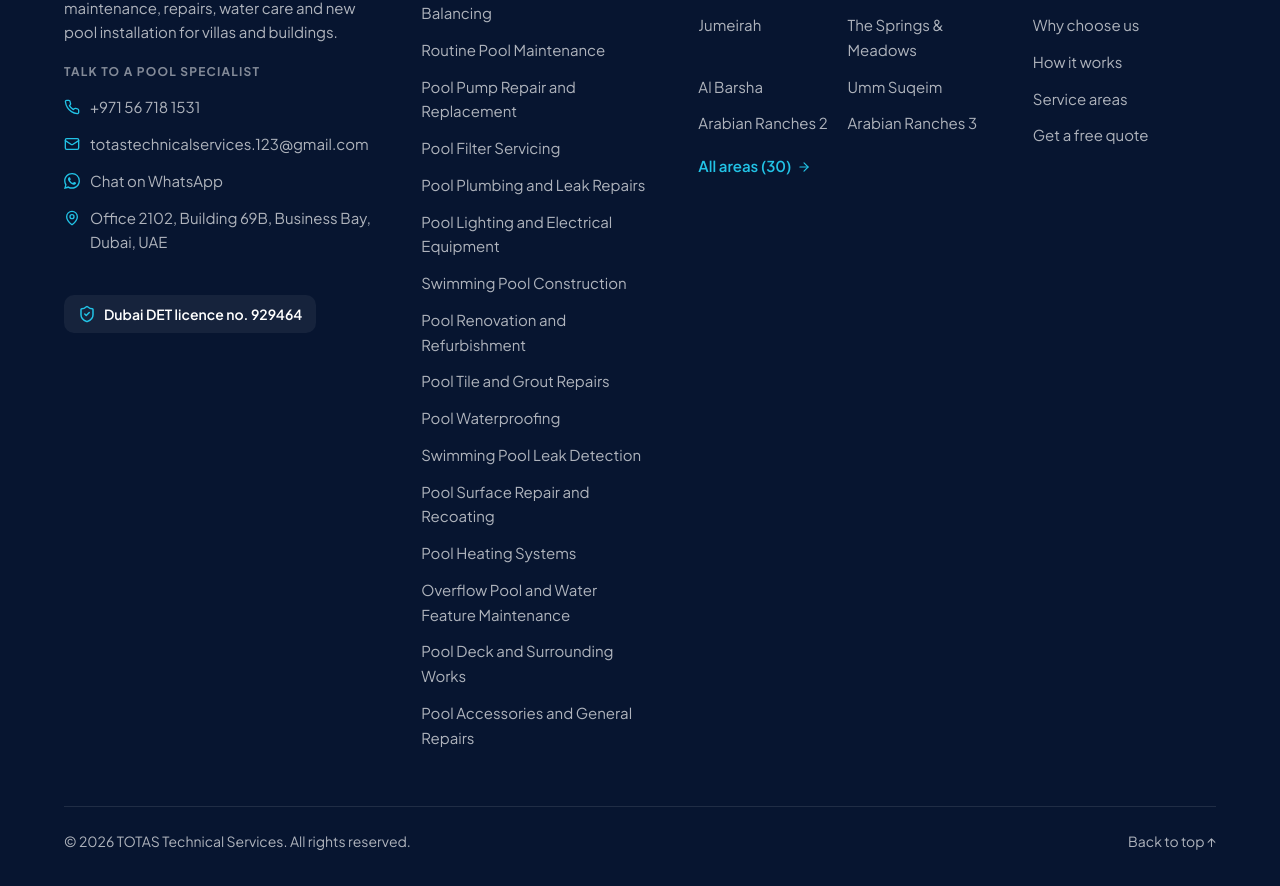
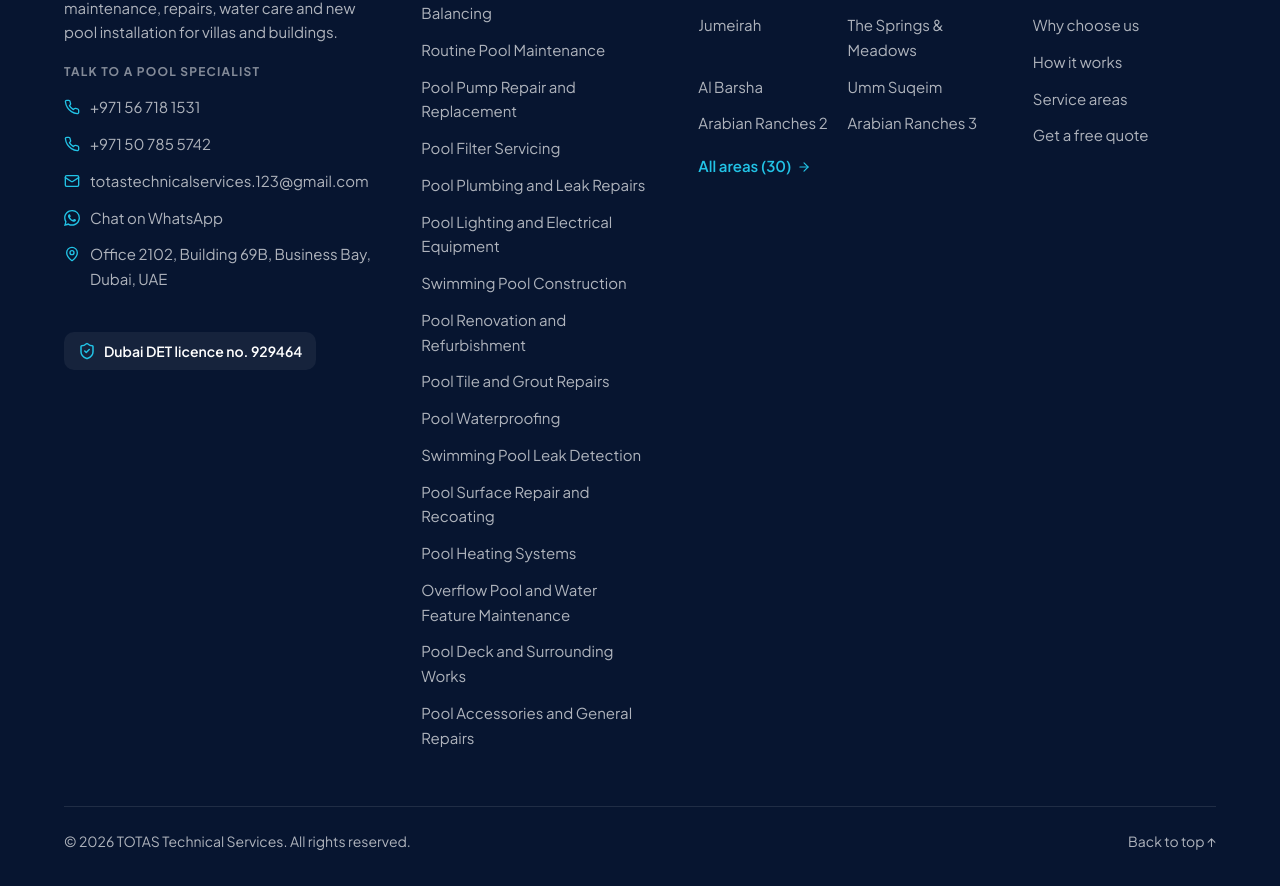
Before and after one commit to ManyamNaveen/Totas-Technical-Services, a React (Vite) app: page / in a window 1280 px wide. Shown: the part 9387-10273 px from the top of the page. Built offline with nearby package versions, Linux system fonts and the light colour scheme.

Commit message:
Add alternate mobile number to footer

```diff
--- a/src/components/Footer.jsx
+++ b/src/components/Footer.jsx
@@ -32,6 +32,7 @@ export default function Footer() {
           <p className="footer__label">Talk to a pool specialist</p>
           <ul className="footer__contact">
             <li><Phone size={16} /><a href={`tel:+${business.phoneRaw}`}>{business.phone}</a></li>
+            <li><Phone size={16} /><a href={`tel:+${business.alternatePhoneRaw}`}>{business.alternatePhone}</a></li>
             <li><Mail size={16} /><a href={`mailto:${business.email}`}>{business.email}</a></li>
             <li><WhatsAppIcon size={16} /><a href={whatsappLink()} target="_blank" rel="noopener noreferrer">Chat on WhatsApp</a></li>
             <li><MapPin size={16} /><a href={business.mapsUrl} target="_blank" rel="noopener noreferrer">{business.address}</a></li>
--- a/src/config.js
+++ b/src/config.js
@@ -8,6 +8,8 @@ export const business = {
   // Business mobile number listed on the DET trade license.
   phone: '+971 56 718 1531',
   phoneRaw: '971567181531',
+  alternatePhone: '+971 50 785 5742',
+  alternatePhoneRaw: '971507855742',
   email: 'totastechnicalservices.123@gmail.com',
   whatsappRaw: '971567181531',
   address: 'Office 2102, Building 69B, Business Bay, Dubai, UAE',
```
